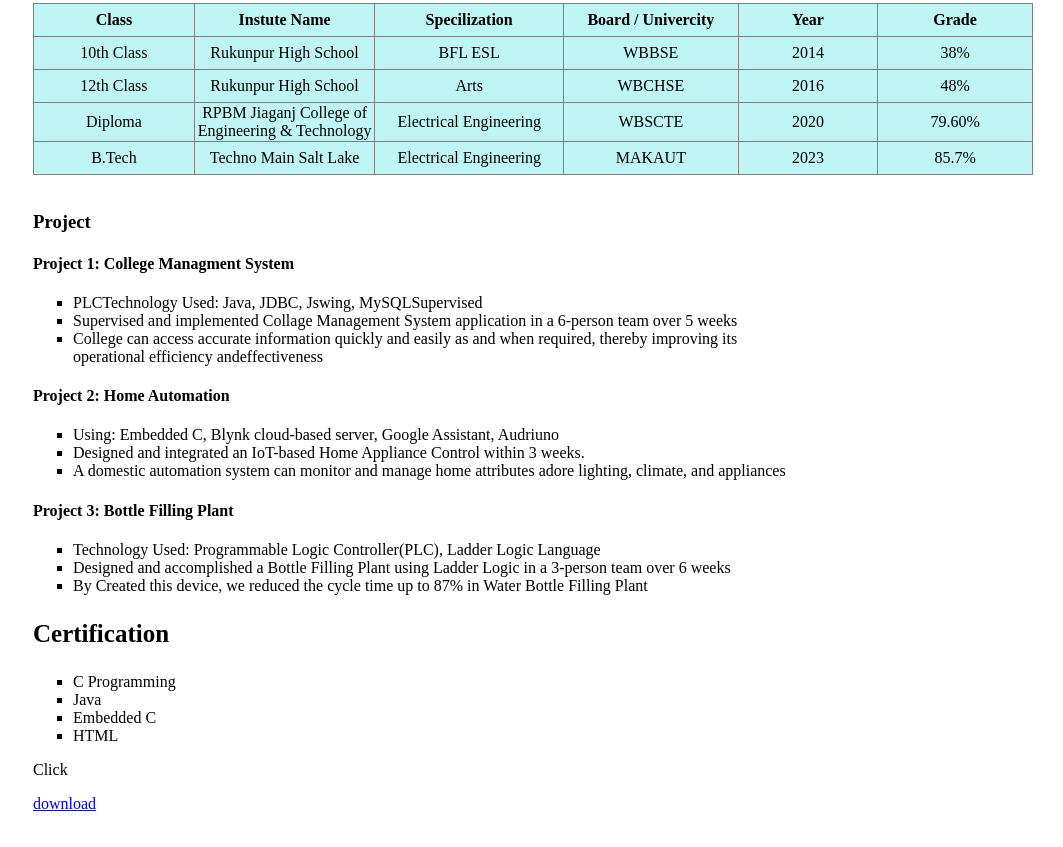
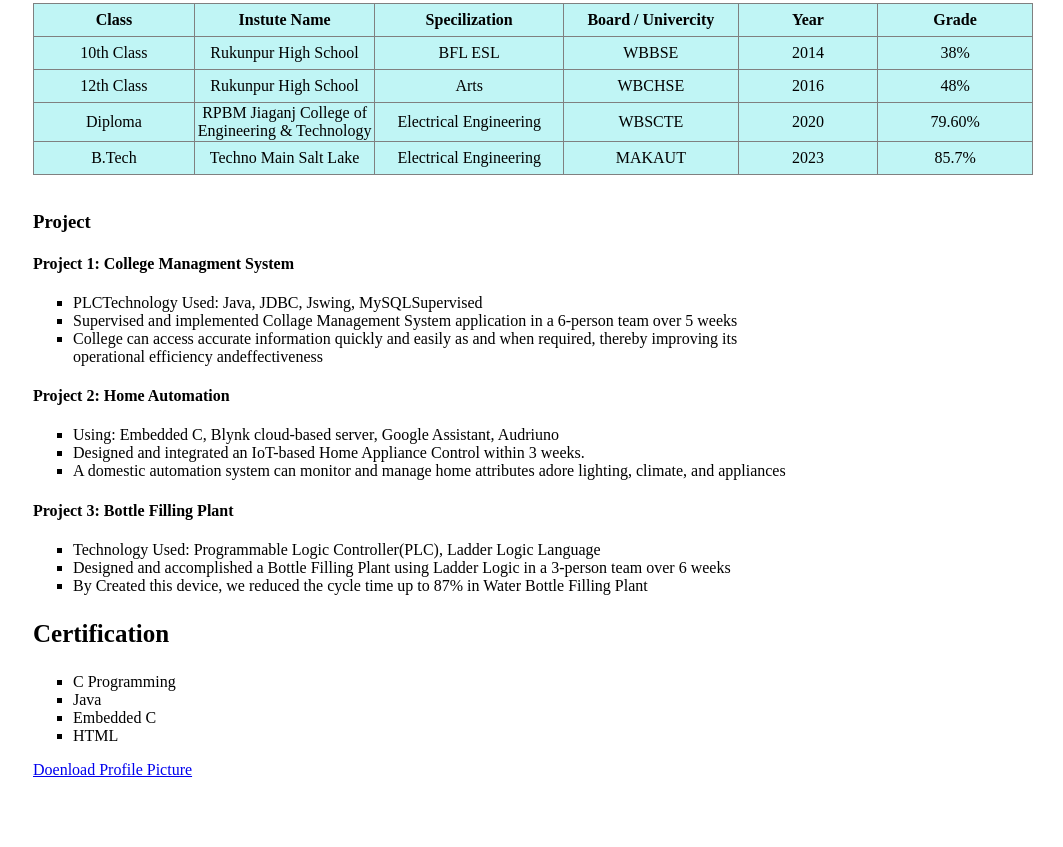
Before and after one commit to RanitMandal/project.github.io, a plain HTML site: page index.html in a window 1280 px wide. Shown: the part 690-1537 px from the top of the page, without its empty margins (217-1280 px from the left). Drawn offline with Linux system fonts and the light colour scheme.

Commit message:
Update index.html

```diff
--- a/index.html
+++ b/index.html
@@ -144,10 +144,8 @@
         </ul>
 
     </div>
-    <p>Click
-        <P>
-    <a href="/Ranit Photo2016.JPG" download>
-        download
+    <a href="https://github.com/RanitMandal/project.github.io/blob/main/Ranit%20Photo2016.JPG?raw=true" download>
+        Doenload Profile Picture
     </P>
     </p>
 
```
